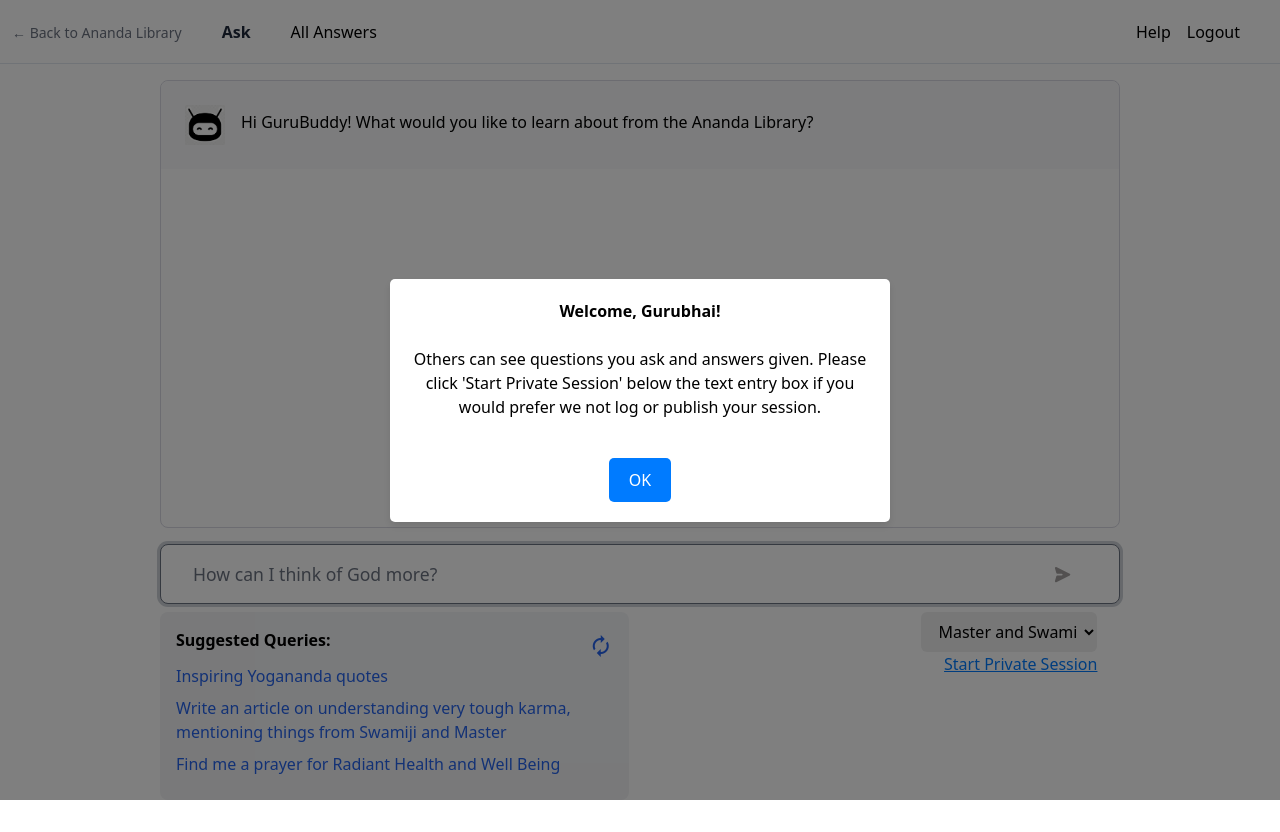
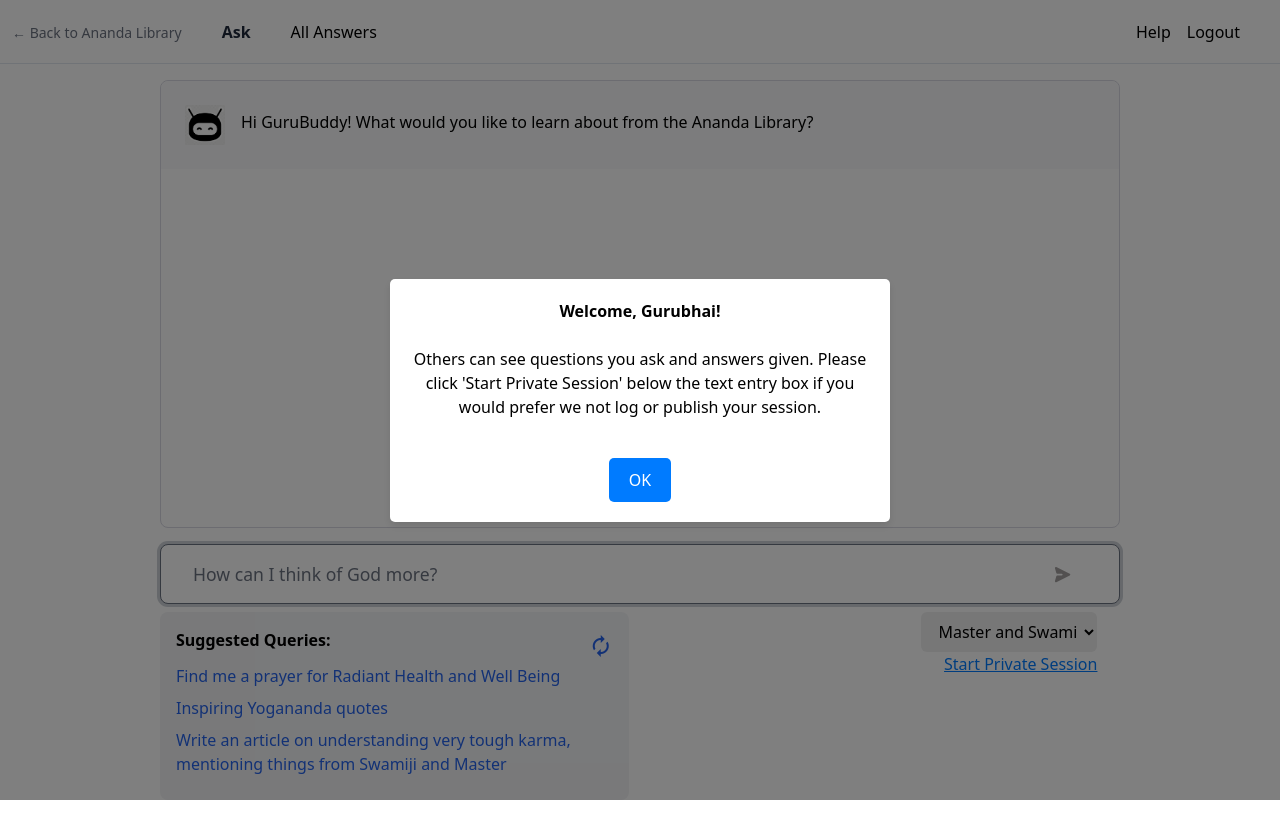
Before and after one commit to mayooear/gpt4-pdf-chatbot-langchain, a Next.js app: page / in a window 1280 px wide. Built offline with nearby package versions, Linux system fonts and the light colour scheme.

Commit message:
fix random queries so not just shuffling first 3 options

```diff
--- a/components/RandomQueries.tsx
+++ b/components/RandomQueries.tsx
@@ -4,20 +4,14 @@ interface RandomQueriesProps {
   queries: string[];
   onQueryClick: (query: string) => void;
   isLoading: boolean;
+  shuffleQueries: () => void;
 }
 
-const RandomQueries: React.FC<RandomQueriesProps> = ({ queries, onQueryClick, isLoading }) => {
+const RandomQueries: React.FC<RandomQueriesProps> = ({ queries, onQueryClick, isLoading, shuffleQueries }) => {
   const [displayCount, setDisplayCount] = useState(3);
-  const [displayedQueries, setDisplayedQueries] = useState<string[]>([]);
-
-  const shuffleAndSetQueries = useCallback(() => {
-    const shuffled = [...queries].sort(() => 0.5 - Math.random());
-    setDisplayedQueries(shuffled.slice(0, displayCount));
-  }, [queries, displayCount]); // Dependencies for useCallback
 
   useEffect(() => {
     setDisplayCount(window.innerWidth >= 768 ? 3 : 1);
-    shuffleAndSetQueries();
 
     const handleResize = () => {
       setDisplayCount(window.innerWidth >= 768 ? 3 : 1);
@@ -25,13 +19,8 @@ const RandomQueries: React.FC<RandomQueriesProps> = ({ queries, onQueryClick, is
 
     window.addEventListener('resize', handleResize);
 
-    // Cleanup function to remove the event listener
     return () => window.removeEventListener('resize', handleResize);
-  }, [queries, shuffleAndSetQueries]);
-
-  useEffect(() => {
-    shuffleAndSetQueries();
-  }, [displayCount, shuffleAndSetQueries]);
+  }, []);
 
   return (
     <div className="text-left w-full px-0">
@@ -41,18 +30,18 @@ const RandomQueries: React.FC<RandomQueriesProps> = ({ queries, onQueryClick, is
           <button
             onClick={(e) => {
               e.preventDefault();
-              shuffleAndSetQueries();
+              shuffleQueries();
             }}
             className="inline-flex justify-center items-center transform transition-transform duration-500 hover:rotate-180"
             aria-label="Refresh queries"
-            style={{ display: 'inline-flex', justifyContent: 'center', alignItems: 'center', transformOrigin: 'center center' }} // More specific inline styles
+            style={{ display: 'inline-flex', justifyContent: 'center', alignItems: 'center', transformOrigin: 'center center' }}
             disabled={isLoading}
           >
             <span className="material-icons text-blue-600 hover:text-blue-800" style={{ display: 'inline-block', transformOrigin: 'center' }}>autorenew</span>
           </button>
         </div>
         <ul className="list-none">
-          {displayedQueries.map((query, index) => (
+          {queries.map((query, index) => (
             <li key={index} className={`mb-2 ${isLoading ? 'text-gray-400' : 'text-blue-600 hover:text-blue-800 hover:underline'}`}>
               <button
                 className={`focus:outline-none focus:underline w-full text-left ${isLoading ? 'cursor-not-allowed' : ''}`}
--- a/hooks/useRandomQueries.tsx
+++ b/hooks/useRandomQueries.tsx
@@ -12,5 +12,9 @@ export const useRandomQueries = (queries: string[], count: number = 3) => {
     setRandomQueries(getRandomQueries());
   }, [getRandomQueries]);
 
-  return randomQueries;
+  const shuffleQueries = useCallback(() => {
+    setRandomQueries(getRandomQueries());
+  }, [getRandomQueries]);
+
+  return { randomQueries, shuffleQueries };
 };
--- a/pages/index.tsx
+++ b/pages/index.tsx
@@ -90,8 +90,7 @@ export default function Home() {
   const queriesForCollection = collection ? collectionQueries[collection as keyof typeof collectionQueries] || [] : [];
 
   // Always call useRandomQueries with the determined queries
-  const randomQueries = useRandomQueries(queriesForCollection, 3);
-
+  const { randomQueries, shuffleQueries } = useRandomQueries(queriesForCollection, 3);
   const queryRef = useRef<string>('');
 
   const handleLikeCountChange = (answerId: string, liked: boolean) => {
@@ -469,7 +468,7 @@ export default function Home() {
                   <div className="flex justify-between items-start mt-1">
                     <div className="flex justify-between items-start mt-1">
                       <div className="w-1/2">
-                        <RandomQueries queries={randomQueries} onQueryClick={handleClick} isLoading={loading} />
+                        <RandomQueries queries={randomQueries} onQueryClick={handleClick} isLoading={loading} shuffleQueries={shuffleQueries} />
                       </div>
                       <div className="flex flex-col items-end w-1/2">
                         <CollectionSelector onCollectionChange={handleCollectionChange} currentCollection={collection} />
```
